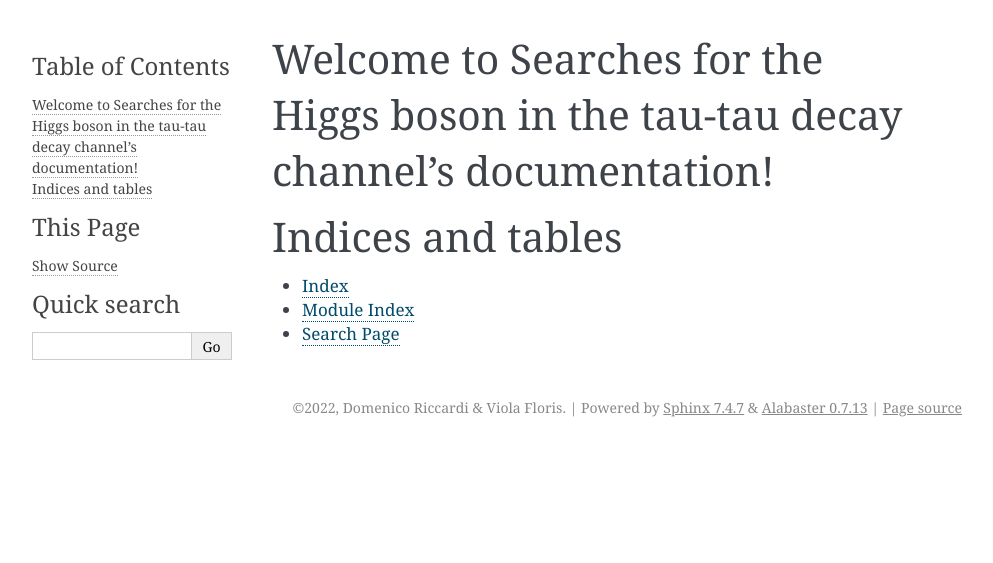
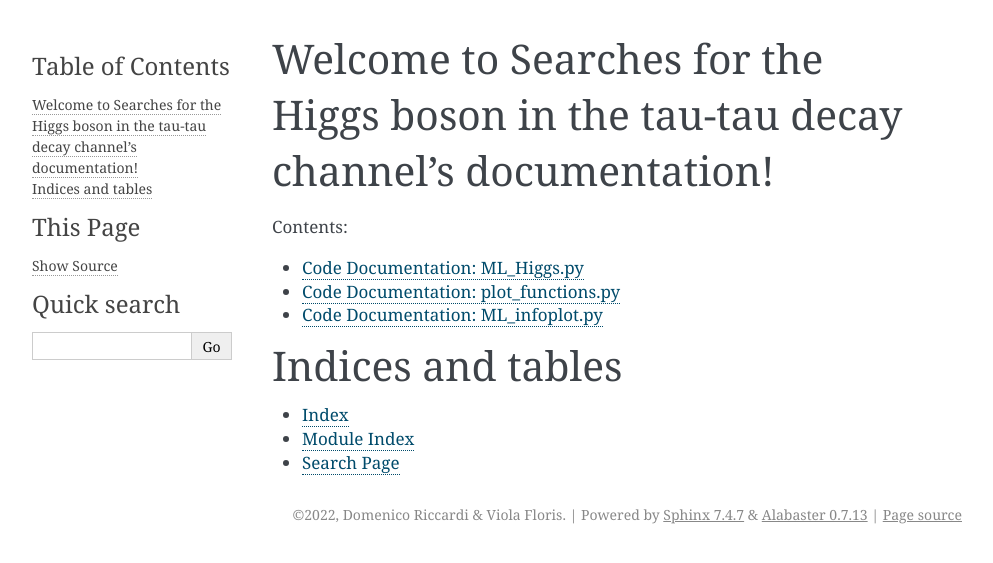
Before and after one commit to DomRic98/Search-for-Higgs-into-tautau-decay, a Sphinx documentation site: the page built from Sphinx/index.rst, in a window 1280 px wide. Shown: the top 563 px of the page, without its empty margins (148-1141 px from the left). Built offline with Sphinx 7.4.7, drawn with Linux system fonts in a browser that asks for light colours.

Commit message:
Add documentation

```diff
--- a/ML_infoplot.py
+++ b/ML_infoplot.py
@@ -1,7 +1,10 @@
 """
-This file contains some information for the plotting procedure of some physical variables
+This file contains some information for the plotting procedure of some physical variables.
+
 @ Author: Domenico Riccardi & Viola Floris
+
 @ Creation Date: 09/04/2022
+
 @ Last Update: 16/04/2022
 """
 
--- /dev/null
+++ b/Sphinx/ML_Higgs.rst
@@ -0,0 +1,5 @@
+Code Documentation: ML_Higgs.py
+=====================================
+
+.. automodule:: ML_Higgs
+    :members:
--- /dev/null
+++ b/Sphinx/ML_infoplot.rst
@@ -0,0 +1,5 @@
+Code Documentation: ML_infoplot.py
+=====================================
+
+.. automodule:: ML_infoplot
+    :members:
--- a/Sphinx/conf.py
+++ b/Sphinx/conf.py
@@ -10,9 +10,9 @@
 # add these directories to sys.path here. If the directory is relative to the
 # documentation root, use os.path.abspath to make it absolute, like shown here.
 #
-# import os
-# import sys
-# sys.path.insert(0, os.path.abspath('.'))
+import os
+import sys
+sys.path.insert(0, os.path.abspath('../'))
 
 
 # -- Project information -----------------------------------------------------
@@ -30,8 +30,7 @@ release = '0.0.1'
 # Add any Sphinx extension module names here, as strings. They can be
 # extensions coming with Sphinx (named 'sphinx.ext.*') or your custom
 # ones.
-extensions = [
-]
+extensions = ['sphinx.ext.autodoc']
 
 # Add any paths that contain templates here, relative to this directory.
 templates_path = ['_templates']
--- a/Sphinx/index.rst
+++ b/Sphinx/index.rst
@@ -10,7 +10,9 @@ Welcome to Searches for the Higgs boson in the tau-tau decay channel's documenta
    :maxdepth: 2
    :caption: Contents:
 
-
+   ML_Higgs
+   plot_functions
+   ML_infoplot
 
 Indices and tables
 ==================
--- /dev/null
+++ b/Sphinx/plot_functions.rst
@@ -0,0 +1,5 @@
+Code Documentation: plot_functions.py
+=====================================
+
+.. automodule:: plot_functions
+    :members:
```
Also changed, not shown: ML_Higgs.py (+10 -5 lines), plot_functions.py (renamed from plot_function.py, +19 -0 lines).
